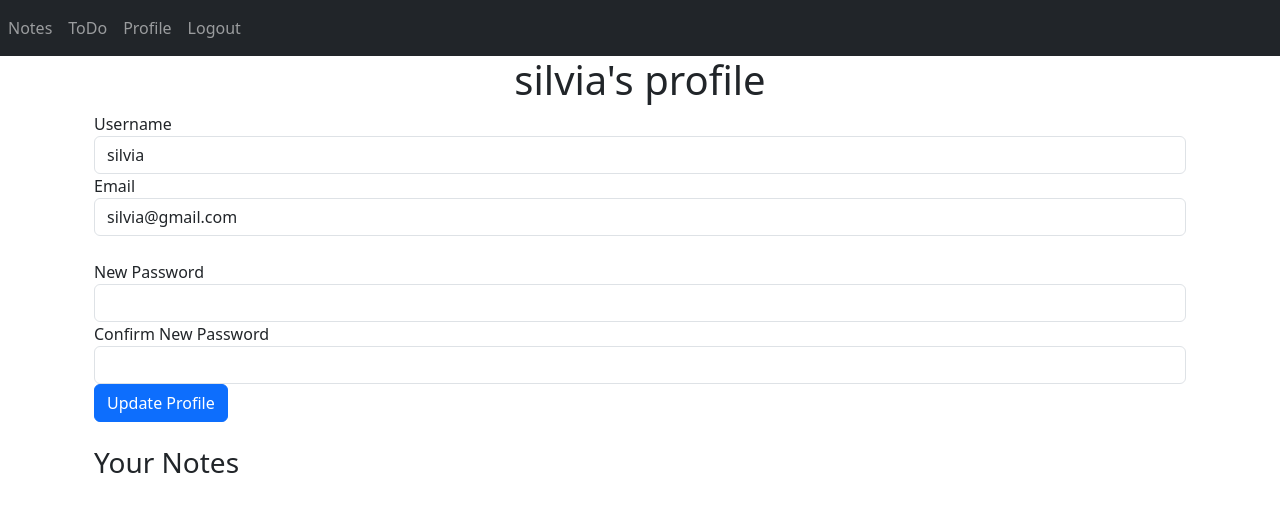
After one commit to Hachimmia/MindMe, a Flask app: page /profile in a window 1280 px wide. The commit adds this page. Shown: the top 512 px of the page. Run offline with Flask 3, Linux system fonts and the light colour scheme; a user stored in the database is signed in; some libraries are stand-ins or nearby versions.

Commit message:
add delete and update buttons and profile page

```diff
--- a/__init__.py
+++ b/__init__.py
@@ -2,9 +2,11 @@ from flask import Flask
 from flask_sqlalchemy import SQLAlchemy
 from os import path
 from flask_login import LoginManager
+#from flask_migrate import Migrate
 
 db = SQLAlchemy()
 database = "database.db"
+#migrate = Migrate()
 
 
 def create_app():
@@ -16,6 +18,7 @@ def create_app():
     #app.config['SQLALCHEMY_DATABASE_URI'] = f'sqlite:/{DB_NAME}'
     app.config['SQLALCHEMY_DATABASE_URI'] = 'sqlite:///database.db'
     db.init_app(app)
+#    migrate.init_app(app, db)
 
     #import variables
     from views import views
--- a/models.py
+++ b/models.py
@@ -36,3 +36,4 @@ class Task(db.Model):
     #date = db.Column(db.DateTime(timezone=True), default=func.now())
     #user_id = db.Column(db.Integer, db.ForeignKey('user.id'))
     list_id = db.Column(db.Integer, db.ForeignKey('list.id'))
+    #completed = db.Column(db.Boolean, default=False)
--- a/templates/base.html
+++ b/templates/base.html
@@ -17,9 +17,10 @@
         <div class="collapse navbar-collapse" id="navbar">
             <div class="navbar-nav">
                 {% if user.is_authenticated %}
-                <a class="nav-item nav-link" id="home" href="/">Home</a>
+                <a class="nav-item nav-link" id="home" href="/">Notes</a>
+                <a class="nav-item nav-link" id="ToDo" href="/todo">ToDo</a>
+                <a class="nav-item nav-link" id="Profile" href="/profile">Profile</a>
                 <a class="nav-item nav-link" id="logout" href="/logout">Logout</a>
-                <a class="nav-item nav-link" id="ToDo" href="/todo">ToDo</a>
                 {% else %}
                 <a class="nav-item nav-link" id="login" href="/login">Login</a>
                 <a class="nav-item nav-link" id="signup" href="/signup">Sign Up</a>
--- /dev/null
+++ b/templates/profile.html
@@ -0,0 +1,47 @@
+{% extends "base.html" %}
+<!--name of the page that will be shown on the tab-->
+{% block title %}Profile{% endblock %}
+
+{% block content %}
+<h1 align="center">{{ user.username }}'s profile</h1>
+
+<div class="container">
+    <form method="POST">
+        <div class="form-group">
+            <label for="username">Username</label>
+            <input type="text" name="username" class="form-control" value="{{ user.username }}" required>
+        </div>
+
+        <div class="form-group">
+            <label for="email">Email</label>
+            <input type="email" name="email" class="form-control" value="{{ user.email }}" required>
+        </div>
+        <br>
+        <div class="form-group">
+            <label for="password">New Password</label>
+            <input type="password" name="password" class="form-control">
+        </div>
+        <div class="form-group">
+            <label for="confirm_password">Confirm New Password</label>
+            <input type="password" name="confirm_password" class="form-control">
+        </div>
+        <div class="form-group">
+            <button type="submit" class="btn btn-primary">Update Profile</button>
+        </div>
+        <br>
+    </form>
+
+    <h3>Your Notes</h3>
+    <ul class="list-group">
+        {% for note in user.notes %}
+        <li class="list-group-item">
+            {{ note.note }}
+            <button class="btn btn-danger btn-sm" onClick="deleteNote({{ note.id }})">
+                Delete
+            </button>
+        </li>
+        {% endfor %}
+    </ul>
+</div>
+
+{% endblock %}
--- a/templates/todo.html
+++ b/templates/todo.html
@@ -11,11 +11,11 @@
             <li>
                 <a href="/todo/{{ list.id }}">{{ list.list }}</a>
                 <form action="/delete-list/{{ list.id }}" method="POST" style="display:inline;">
-                    <button type="submit" style="color: red;">Delete</button>
+                    <button type="submit" class="btn btn-danger btn-sm">Delete</button>
                 </form>
                 <form action="/update-list/{{ list.id }}" method="POST" style="display:inline;">
                     <input type="text" name="new_list_name" placeholder="Edit list name" required>
-                    <button type="submit" style="color: blue;">Update</button>
+                    <button type="submit" class="btn btn-warning btn-sm">Update</button>
                 </form>
             </li>
         </h3>
--- a/views.py
+++ b/views.py
@@ -1,8 +1,9 @@
 import json
 from flask import Blueprint, render_template, request, flash, jsonify, redirect, url_for
 from flask_login import login_required, current_user
-from models import Note, List, Task
+from models import Note, List, Task, User
 from __init__ import db
+from werkzeug.security import generate_password_hash
 
 
 #define urls with blueprint
@@ -44,6 +45,29 @@ def delete_note():
             db.session.commit()
 
     return jsonify({})
+
+# Update Note
+@views.route('/update-note/<int:note_id>', methods=['POST'])
+@login_required
+def update_note(note_id):
+    # Get the note by its ID
+    note = Note.query.get(note_id)
+    if note:
+        # Check if the current user is the owner of the note
+        if note.user_id == current_user.id:
+            # Get the updated note content from the form
+            updated_note = request.form.get('note')
+            # Update the note's content
+            note.note = updated_note
+            db.session.commit()
+            flash('Note updated successfully!', category='success')
+        else:
+            flash('You do not have permission to update this note.', category='error')
+    else:
+        flash('Note not found.', category='error')
+
+    return redirect(url_for('views.home'))
+
 
 #Todo Lists and tasks
 
@@ -155,3 +179,60 @@ def update_task(task_id):
         flash('Task not found or unauthorized action!', category='error')
 
     return redirect(request.referrer or url_for('views.todo'))
+
+#task checkbox
+#@views.route('/toggle-task/<task_id>', methods=['POST'])
+#@login_required
+#def toggle_task(task_id):
+#    task = Task.query.get(task_id)
+#    if task: #and task.list.user_id == current_user.id:  # Verify the task belongs to the user
+#        task.completed = not task.completed  # Toggle the completion status
+#        db.session.commit()
+#        flash('Task updated!', category='success')
+#    else:
+#        flash('Task not found or unauthorized action!', category='error')
+
+#    return redirect(request.referrer)
+
+#user profile
+@views.route('/profile', methods=['GET', 'POST'])
+@login_required
+def profile():
+    # Fetch the logged-in user's data
+    user = current_user
+
+    if request.method == 'POST':
+        # Handle profile updates (e.g., update username, password)
+        username = request.form.get('username')
+        email = request.form.get('email')
+
+        # check if the email is being updated and if it's already in use
+        if email != user.email:
+            existing_user = User.query.filter_by(email=email).first()
+            if existing_user:
+                flash('This email is already associated with another account.', category='error')
+            else:
+                user.email = email
+
+        # check username
+        if username != user.username:
+            user.username = username
+
+        if 'password' in request.form:
+            password = request.form.get('password')
+            confirm_password = request.form.get('confirm_password')
+
+            if password != confirm_password:
+                flash('Passwords do not match', category='error')
+            elif len(password) < 6:
+                flash('Password must be at least 6 characters', category='error')
+            else:
+                user.password = generate_password_hash(password, method='pbkdf2:sha256')
+                db.session.commit()
+                flash('Password updated successfully!', category='success')
+
+        # Commit the changes to the database
+        db.session.commit()
+        flash('Profile updated successfully!', category='success')
+
+    return render_template('profile.html', user=user)
```
Also changed, not shown: templates/index.html (+52 -2 lines), templates/tasks.html (+9 -2 lines), instance/database.db.
